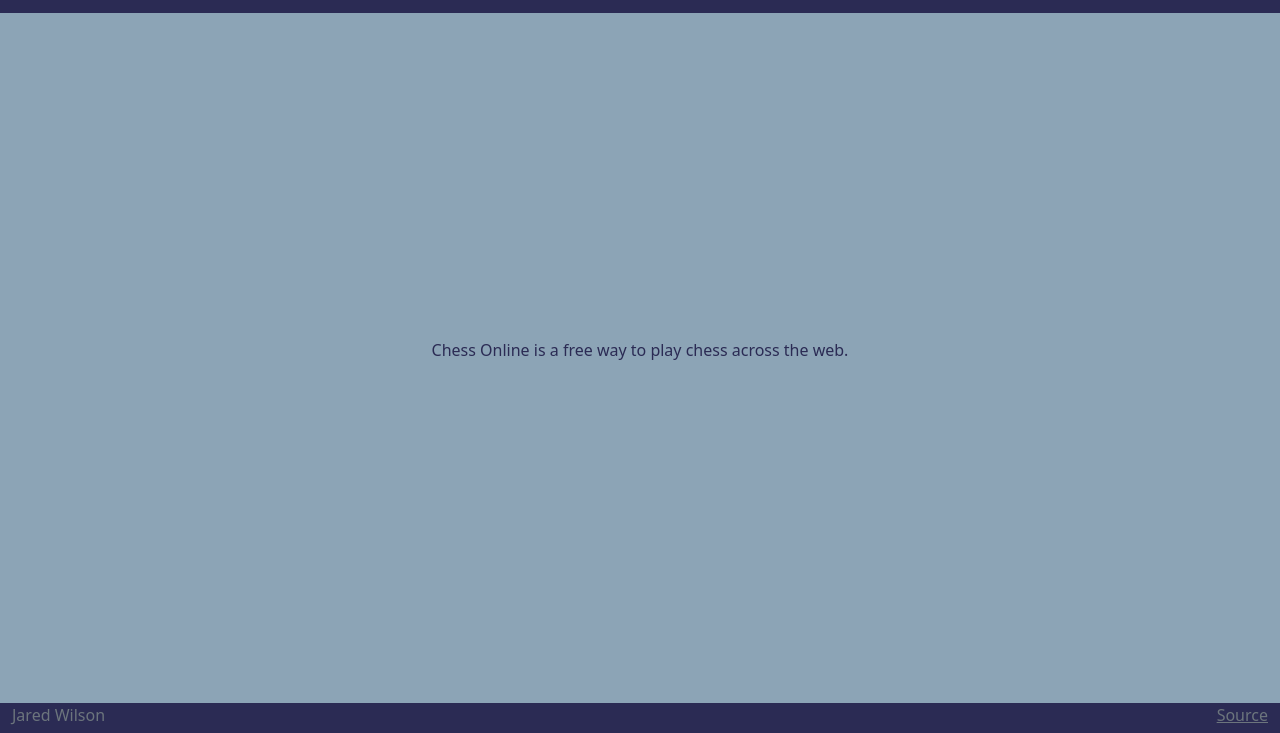
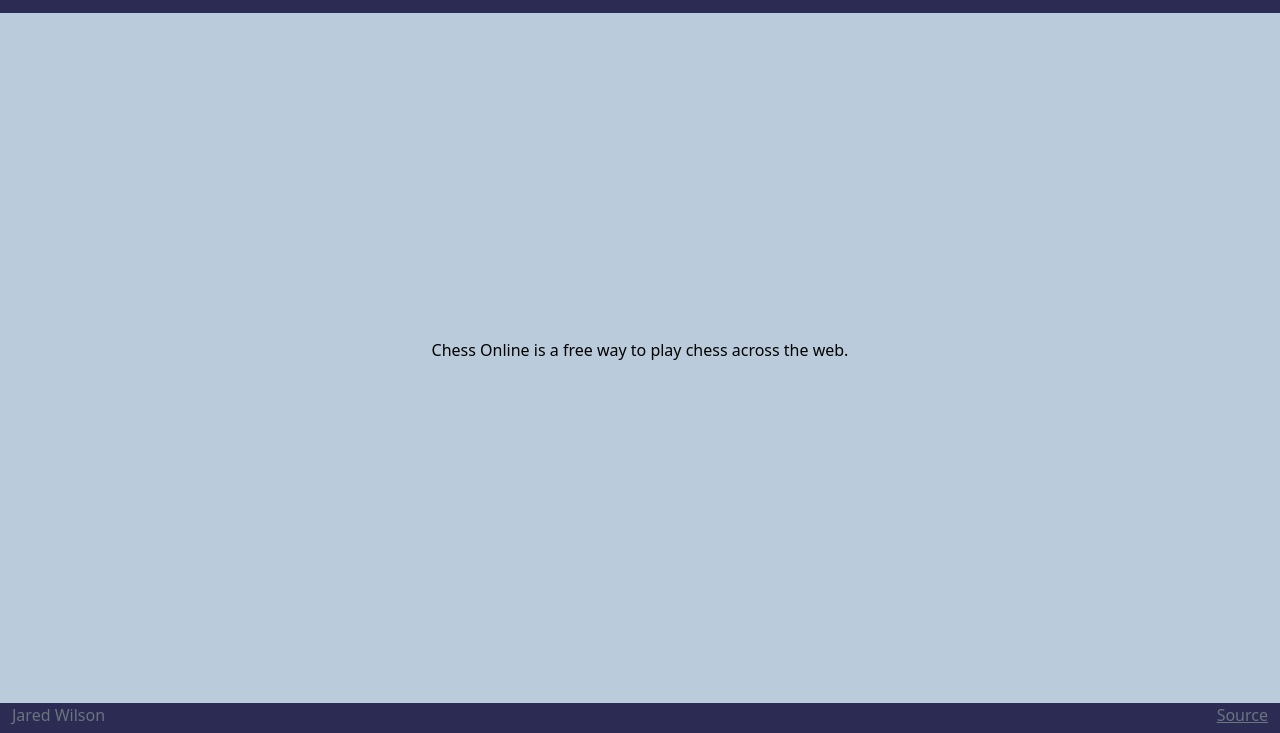
Before and after one commit to jareddwilson32/startup, a plain HTML site: page about.html in a window 1280 px wide. Shown: the part 67-800 px from the top of the page. Drawn offline with nearby package versions, Linux system fonts and the light colour scheme.

Commit message:
updated css

```diff
--- a/main.css
+++ b/main.css
@@ -46,11 +46,11 @@ menu {
   }
 
   .bg-secondary {
-    background-color: #8ca4b6!important;
+    background-color: #baccdb!important;
   }
 
   .text-dark {
-    color: #2b2b54!important;
+    color: #000!important;
   }
 
   .players {
```
